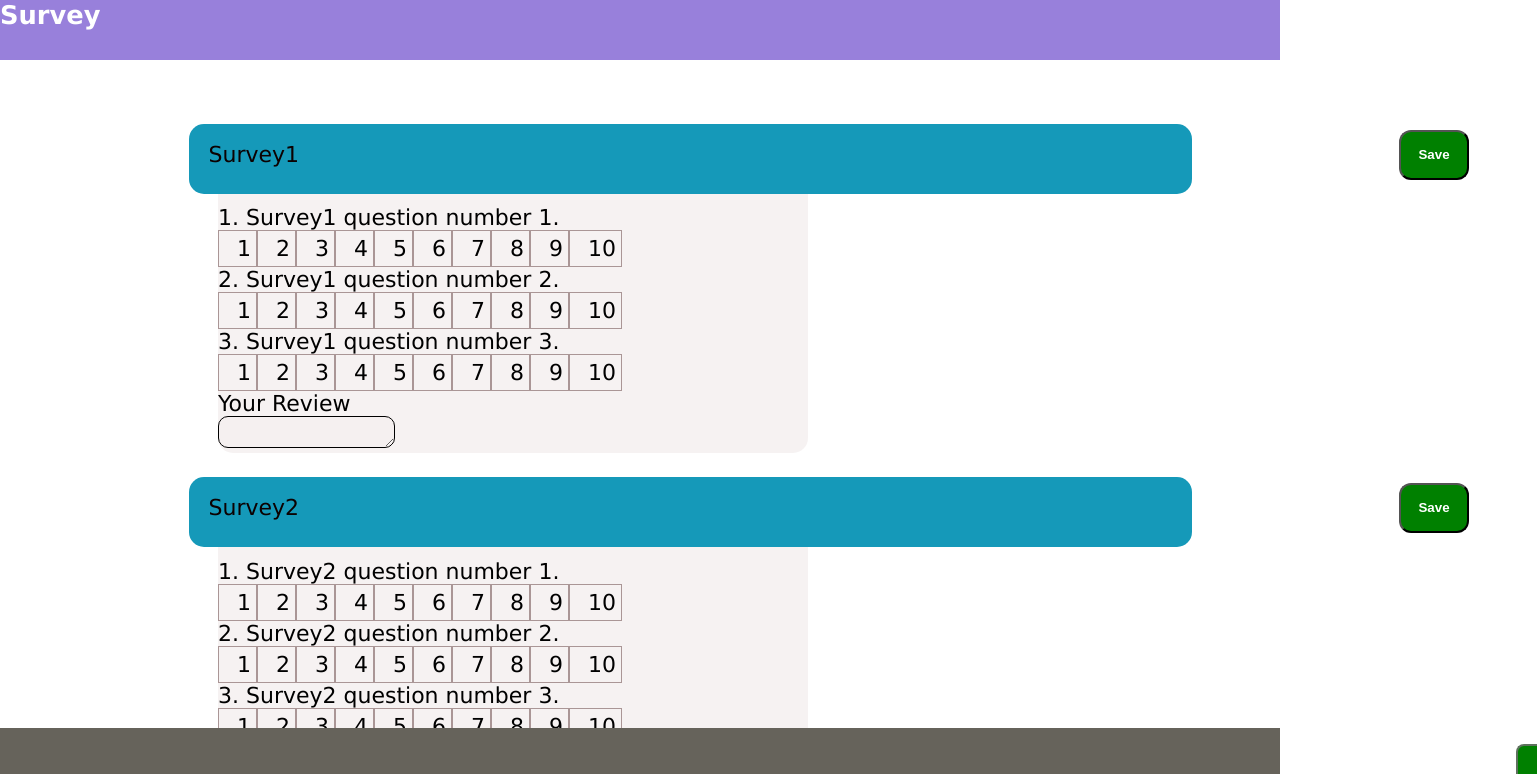
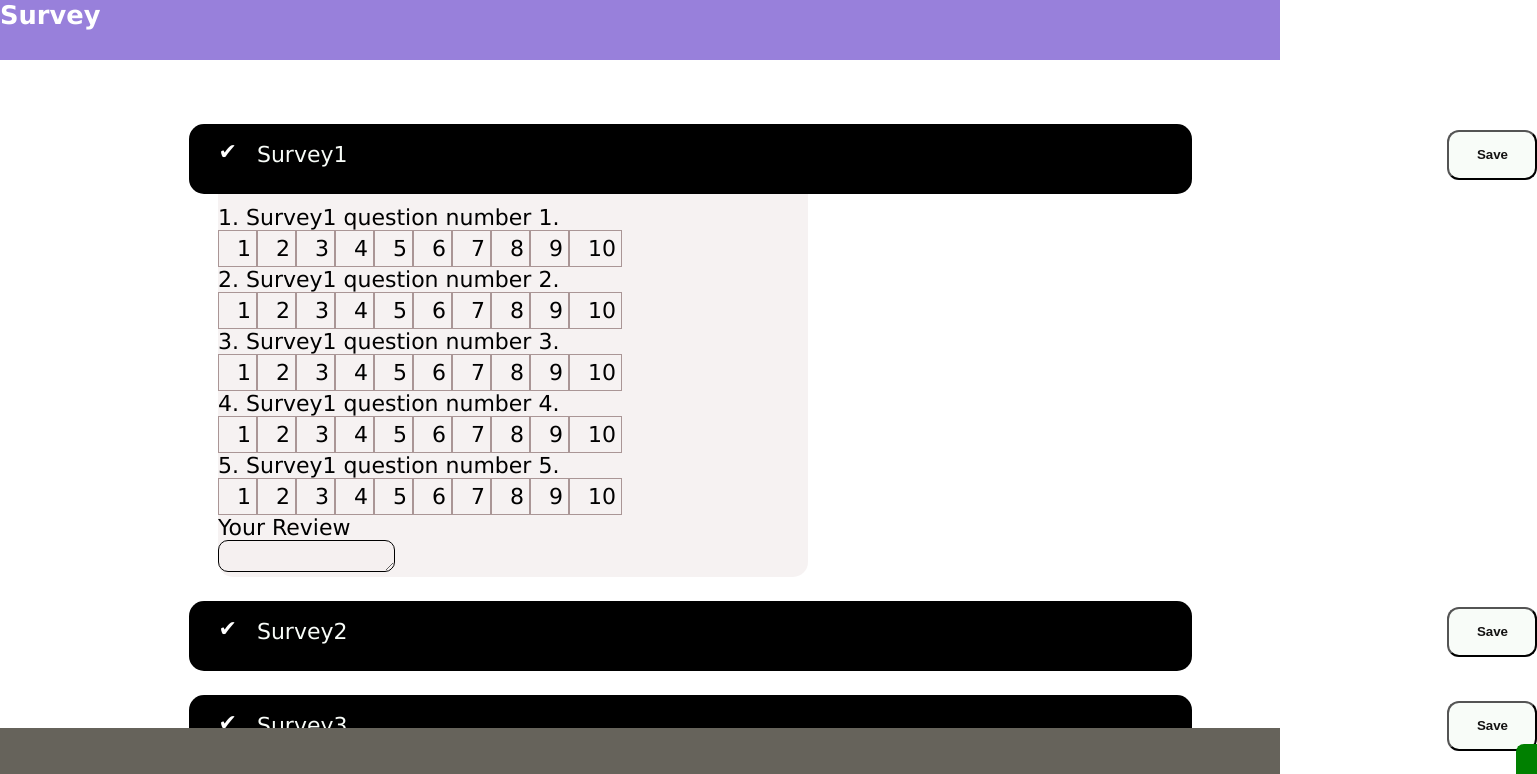
Before and after one commit to talapallikaran/survey-application-frontend, a React (Create React App) app: page / in a window 1280 px wide. Shown: the top 774 px of the page, 1537 px wide, since content can reach past the window. Built offline with nearby package versions, Linux system fonts and the light colour scheme.

Commit message:
Update the files and code

```diff
--- a/src/Accordion/accordion.js
+++ b/src/Accordion/accordion.js
@@ -1,28 +1,42 @@
+import React, { useState } from 'react';
 import { answers } from './data';
 import Textarea from './review';
 import './style.css'
+import '../global.css';
 
 const Survey = (props) => {
 
-  const { title, questions } = props;
+  const { title, questions, tabId, setTab, isActive } = props;
+
+  const [changeButtonColor, setChangeButtonColor] = useState(false);
+
+  const SurveyData = () => {
+    setChangeButtonColor(!changeButtonColor);
+  };
+
+  const openSurvey = () => {
+    setTab(tabId)
+  }
 
   return (
-    <div className='mainDiv' >
-        <div className='mainDiv1' >
-          <div className='mainDiv2'>
-            <div className='mainDiv3' >
-              <div className='mainDiv4'>
-                <div className='ClassForTitle'>
+
+    <div className='mainDiv'  >
+      <div className='Div-Container-1' onClick={() => openSurvey()} >
+        <div className='Div-Container-2'>
+          <div className='Div-Container-3' style={changeButtonColor ? { backgroundColor: 'green' } : { backgroundColor: 'black' }}  >
+            <div className='Div-Container-4'>
+              <div className='ClassForTitle' >
+                <p className='Title-sign'><b>✔</b></p>
                 <p className='TitleName'>{title}</p>
                 <div className='button'>
-                        <button className='SaveButton' ><b>Save</b></button>
+                  <button className='SaveButton' onClick={SurveyData}  ><b>{changeButtonColor ? "Saved" : "Save"}</b></button>
                 </div>
               </div>
             </div>
           </div>
         </div>
       </div>
-
+      {isActive ?
         <div className='DivContent'>
           <div className='QuestionContent'>
             {
@@ -41,15 +55,18 @@ const Survey = (props) => {
                           )
                         })
                       }
+
                     </div>
-
                   </div>
                 )
               })
             }
           </div>
+
           <Textarea />
         </div>
+
+        : null}
 
     </div>
 
--- a/src/Accordion/data.js
+++ b/src/Accordion/data.js
@@ -4,12 +4,23 @@ export const Surveys = [
     "questions": [
       {
         "question": "1. Survey1 question number 1.",
+        "id": 1
       },
       {
         "question": "2. Survey1 question number 2.",
+        "id": 2
       },
       {
         "question": "3. Survey1 question number 3. ",
+        "id": 3
+      },
+      {
+        "question": "4. Survey1 question number 4. ",
+        "id": 4
+      },
+      {
+        "question": "5. Survey1 question number 5. ",
+        "id": 5
       },
 
 
@@ -20,12 +31,23 @@ export const Surveys = [
     "questions": [
       {
         "question": "1. Survey2 question number 1. ",
+        "id": 6
       },
       {
         "question": "2. Survey2 question number 2. ",
+        "id": 7
       },
       {
         "question": "3. Survey2 question number 3. ",
+        "id": 8
+      },
+      {
+        "question": "4. Survey2 question number 4. ",
+        "id": 9
+      },
+      {
+        "question": "5. Survey2 question number 5. ",
+        "id": 10
       },
 
     ]
@@ -35,14 +57,24 @@ export const Surveys = [
     "questions": [
       {
         "question": "1. Survey3 question number 1. ",
+        "id": 11
       },
       {
         "question": "2. Survey3 question number 2. ",
+        "id": 12
       },
       {
         "question": "3. Survey3 question number 3. ",
+        "id": 13
       },
-
+      {
+        "question": "4. Survey3 question number 4. ",
+        "id": 14
+      },
+      {
+        "question": "5. Survey3 question number 5. ",
+        "id": 15
+      },
     ]
   }
 ]
@@ -50,41 +82,52 @@ export const Surveys = [
 export const answers = [
   {
     radio: "1",
+    value: '1',
+    rId: 1
   },
   {
     radio: "2",
-
+    value: '2',
+    rId: 2
   },
   {
     radio: "3",
-
+    value: '3',
+    rId: 3
   },
   {
     radio: "4",
-
+    value: '4',
+    rId: 4
   },
   {
     radio: "5",
-
+    value: '5',
+    rId: 5
   },
   {
     radio: "6",
-
+    value: '6',
+    rId: 6
   },
   {
     radio: "7",
-
+    value: '7',
+    rId: 7
   },
   {
     radio: "8",
-
+    value: '8',
+    rId: 8
   },
   {
     radio: "9",
-
+    value: '9',
+    rId: 9
   },
   {
     radio: "10",
-
+    value: '10',
+    rId: 10
   },
 ]
--- a/src/Accordion/footer.js
+++ b/src/Accordion/footer.js
@@ -1,4 +1,4 @@
-import React from 'react'
+import React from 'react';
 import './style.css';
 
 function Footer() {
--- a/src/Accordion/header.js
+++ b/src/Accordion/header.js
@@ -9,4 +9,4 @@ function Header() {
   )
 }
 
-export default Header
+export default Header;
--- a/src/Accordion/review.js
+++ b/src/Accordion/review.js
@@ -1,12 +1,12 @@
 import React from "react";
 import './style.css'
 
-function Textarea(){
+function Textarea() {
 
-    return(
+    return (
         <div>
-             <p>Your Review</p>
-            <textarea className='Review' name="textarea" />
+            <p>Your Review</p>
+            <textarea className='textareaReview' name="textarea" />
         </div>
 
     )
--- a/src/Accordion/style.css
+++ b/src/Accordion/style.css
@@ -1,16 +1,4 @@
-* {
-  margin: 0;
-  padding: 0;
-  box-sizing: border-box;
-}
-
-body {
-  font-family: Verdana, Geneva, Tahoma, sans-serif;
-  font-size: 22px;
-}
-
 .accordion {
-
   max-width: 1600px;
   margin-left: 100px;
   padding-top: 100px;
@@ -34,31 +22,6 @@ body {
   width: 100%;
 }
 
-.FinishButton {
-  color: white;
-  height: 40px;
-  width: 80px;
-  background-Color: green;
-  border-Radius: 8px;
-  border-Color: rgb(24, 29, 24);
-  margin-left: 1500px;
-}
-
-input {
-  visibility: hidden;
-}
-
-.buttonforsave {
-  color: white;
-  height: 40px;
-  position: absolute;
-  width: 50px;
-  margin-top: 15px;
-  margin-left: 140px;
-  background-color: green;
-  border-radius: 12px;
-}
-
 .DivContent {
   width: 50%;
   border-radius: 5px;
@@ -72,20 +35,40 @@ input {
   padding-top: 4%;
 }
 
-.Review {
-  border: 1px solid black;
-  background-color: rgba(245, 241, 241, 0.891);
-
-  border-radius: 10px;
-}
-
 .bolt {
   border: 1px solid rgb(170, 150, 150);
   padding: 5px;
-
 }
 
 .AnswerContent {
   display: flex;
   justify-content: left;
 }
+
+.Div-Container-1 {
+  margin-top: 2%;
+  margin-bottom: 2%;
+}
+
+.Div-Container-2 {
+  display: flex;
+  justify-content: center;
+}
+
+.Div-Container-3 {
+  background-color: #1d2224;
+  height: 70px;
+  width: 85%;
+  border-radius: 5px;
+  border-radius: 15px;
+}
+
+.Div-Container-4 {
+  display: flex;
+  justify-content: space-between;
+}
+
+.ClassForTitle {
+  display: flex;
+  justify-content: flex-start;
+}
--- a/src/App.css
+++ b/src/App.css
@@ -37,52 +37,3 @@
     transform: rotate(360deg);
   }
 }
-
-.mainDiv1 {
-  margin-top: 2%;
-  margin-bottom: 2%;
-}
-
-.mainDiv2 {
-  display: flex;
-  justify-content: center;
-}
-
-.mainDiv3 {
-  background-color: #1599b9;
-  height: 70px;
-  width: 85%;
-  border-radius: 5px;
-  border-radius: 15px;
-}
-
-.mainDiv4 {
-  display: flex;
-  justify-content: space-between;
-}
-
-.ClassForTitle {
-  display: flex;
-  justify-content: flex-start;
-}
-
-.TitleName {
-  color: rgb(12, 1, 1);
-  padding-left: 20px;
-  padding-top: 18px;
-}
-
-.SaveButton {
-  color: white;
-  height: 50px;
-  position: absolute;
-  width: 70px;
-  margin-top: 6px;
-  margin-left: 1100px;
-  background-color: green;
-  border-radius: 12px;
-}
-
-.button {
-  margin-right: 3%;
-}
--- a/src/App.js
+++ b/src/App.js
@@ -1,11 +1,17 @@
-import React from 'react';
-import './App.css';
+import React, { useState } from 'react';
 import Footer from './Accordion/footer';
 import Header from './Accordion/header';
 import { Surveys } from './Accordion/data'
 import Survey from './Accordion/accordion';
 
 const App = () => {
+
+  const [tabActive, setTabActive] = useState(0);
+
+  const setTab = (tabId) => {
+    setTabActive(tabId + 1)
+  }
+
   return (
     <div>
       <Header />
@@ -17,7 +23,9 @@ const App = () => {
                 <Survey
                   title={surveyData.title}
                   questions={surveyData.questions}
-                  uid={id}
+                  tabId={id}
+                  setTab={() => setTab(id)}
+                  isActive={tabActive === id}
                 />
               </div>
             )
--- /dev/null
+++ b/src/global.css
@@ -0,0 +1,57 @@
+* {
+    margin: 0;
+    padding: 0;
+    box-sizing: border-box;
+}
+
+body {
+    font-family: Verdana, Geneva, Tahoma, sans-serif;
+    font-size: 22px;
+}
+
+.FinishButton {
+    color: white;
+    height: 40px;
+    width: 90px;
+    background-Color: green;
+    border-Radius: 8px;
+    border-Color: green;
+    margin-left: 1500px;
+}
+
+input {
+    visibility: hidden;
+}
+
+.textareaReview {
+    border: 1px solid black;
+    background-color: rgba(245, 241, 241, 0.891);
+    border-radius: 10px;
+}
+
+.TitleName {
+    color: rgb(248, 252, 248);
+    padding-left: 20px;
+    padding-top: 18px;
+}
+
+.SaveButton {
+    color: rgb(20, 19, 19);
+    height: 50px;
+    position: absolute;
+    width: 90px;
+    margin-top: 6px;
+    margin-left: 1100px;
+    background-color: rgb(248, 252, 248);
+    border-radius: 12px;
+}
+
+.button {
+    margin-right: 3%;
+}
+
+.Title-sign {
+    color: white;
+    padding-left: 30px;
+    margin-top: 15px;
+}
```
Lines whose indentation alone changed are shown as unchanged.
